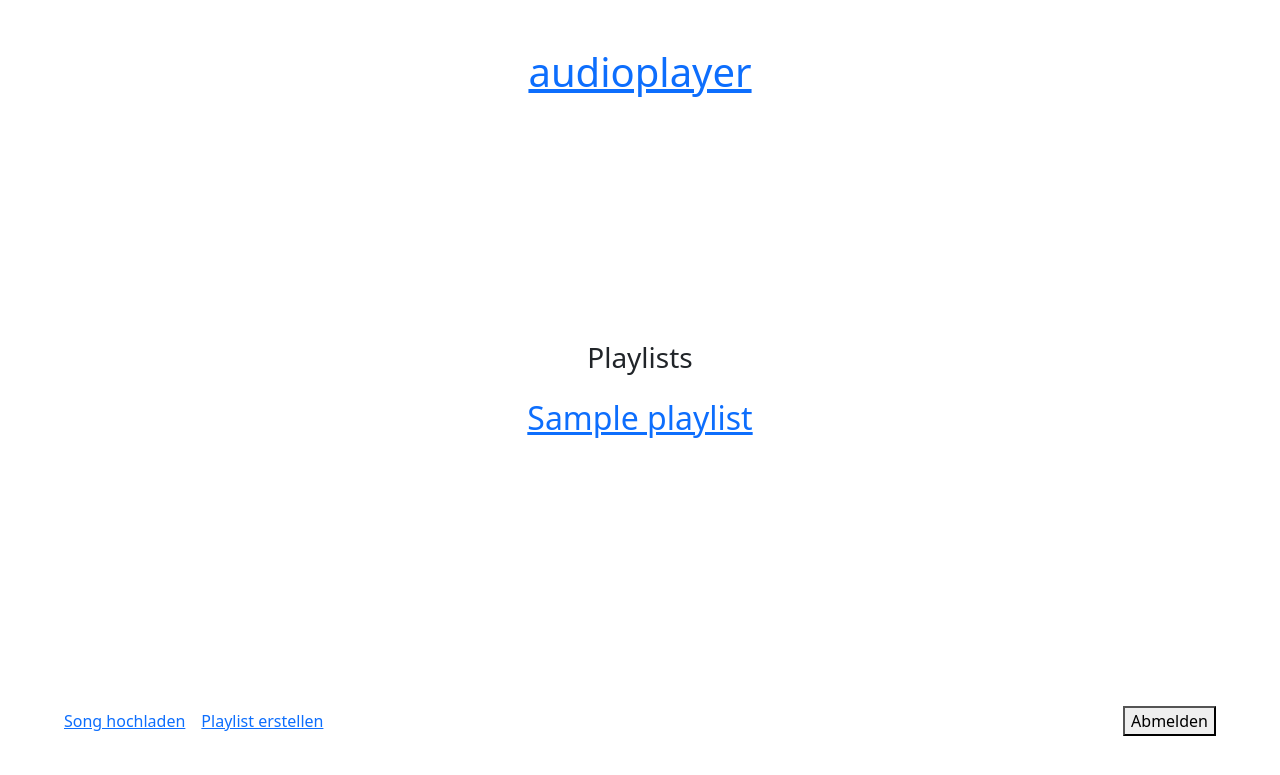
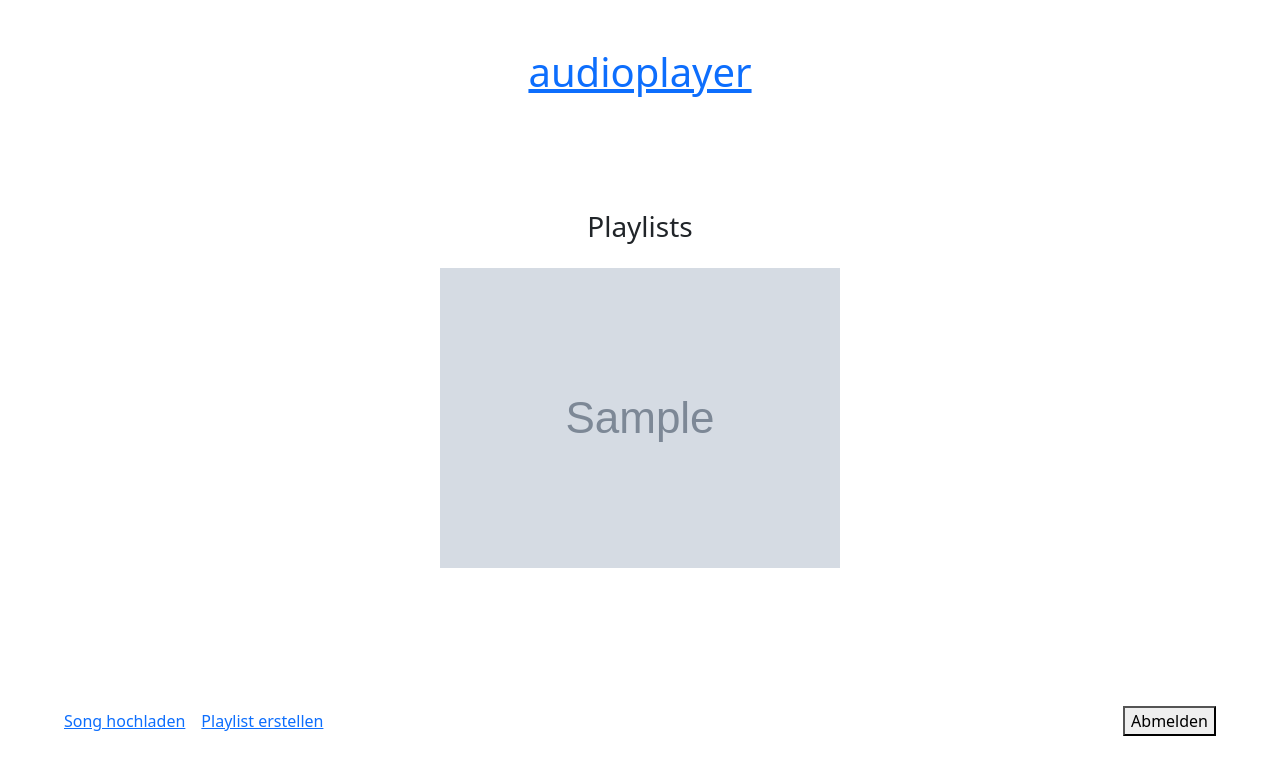
Before and after one commit to johannesrave/speel, a Django app: template player/templates/index.html in a window 1280 px wide. Shown: the top 775 px of the page. Run offline with Django 3.2, Linux system fonts and the light colour scheme; the template is opened without the code that fills it: most values are stand-ins (such as "Sample title", 1, 10 or a date in 2020); grey boxes marked "Sample" are stand-in pictures; style sheets or scripts are compiled from the project's sources; parts of the project's set-up code (start-up, migrations or seed data) failed here and were passed over; some libraries are stand-ins or nearby versions.

Commit message:
playlist thumnail files are now stored in the db and displayed correctly in playlist view

```diff
--- a/player/models.py
+++ b/player/models.py
@@ -18,7 +18,6 @@ class Artist(UUIDModel):
         return f'{self.name}'
 
 
-# TODO kann man den Titel auch aus den Meta Infos ziehen, so wie hoffentlich auch Length?
 class Song(UUIDModel):
     title = models.CharField(max_length=128, blank=True, default="Unbekannter Song")
     duration = models.IntegerField(editable=False, null=True)
--- a/player/templates/index.html
+++ b/player/templates/index.html
@@ -5,7 +5,13 @@
     <div>
       {% for playlist in playlists  %}
         <div>
-          <a href="{% url 'playlist_to_play' playlist.id %}" class="d-block w-100 text-center h2">{{ playlist.name }}</a>
+          <a href="{% url 'playlist_to_play' playlist.id %}" class="d-block w-100 text-center h2">
+              {% if playlist.thumbnail_file %}
+                  <img src="{{ playlist.thumbnail_file.url }}">
+              {% else %}
+                  {{  playlist.name }}
+              {% endif %}
+          </a>
         </div>
       {% endfor %}
     </div>
--- a/player/views/player.py
+++ b/player/views/player.py
@@ -73,7 +73,7 @@ class PlaylistCreateView(GuardedView):
         return render(request, 'upload/form.html', context)
 
     def post(self, request):
-        playlist_form = PlaylistForm(request.POST)
+        playlist_form = PlaylistForm(request.POST, request.FILES)
 
         if not playlist_form.is_valid():
             context = {
```
